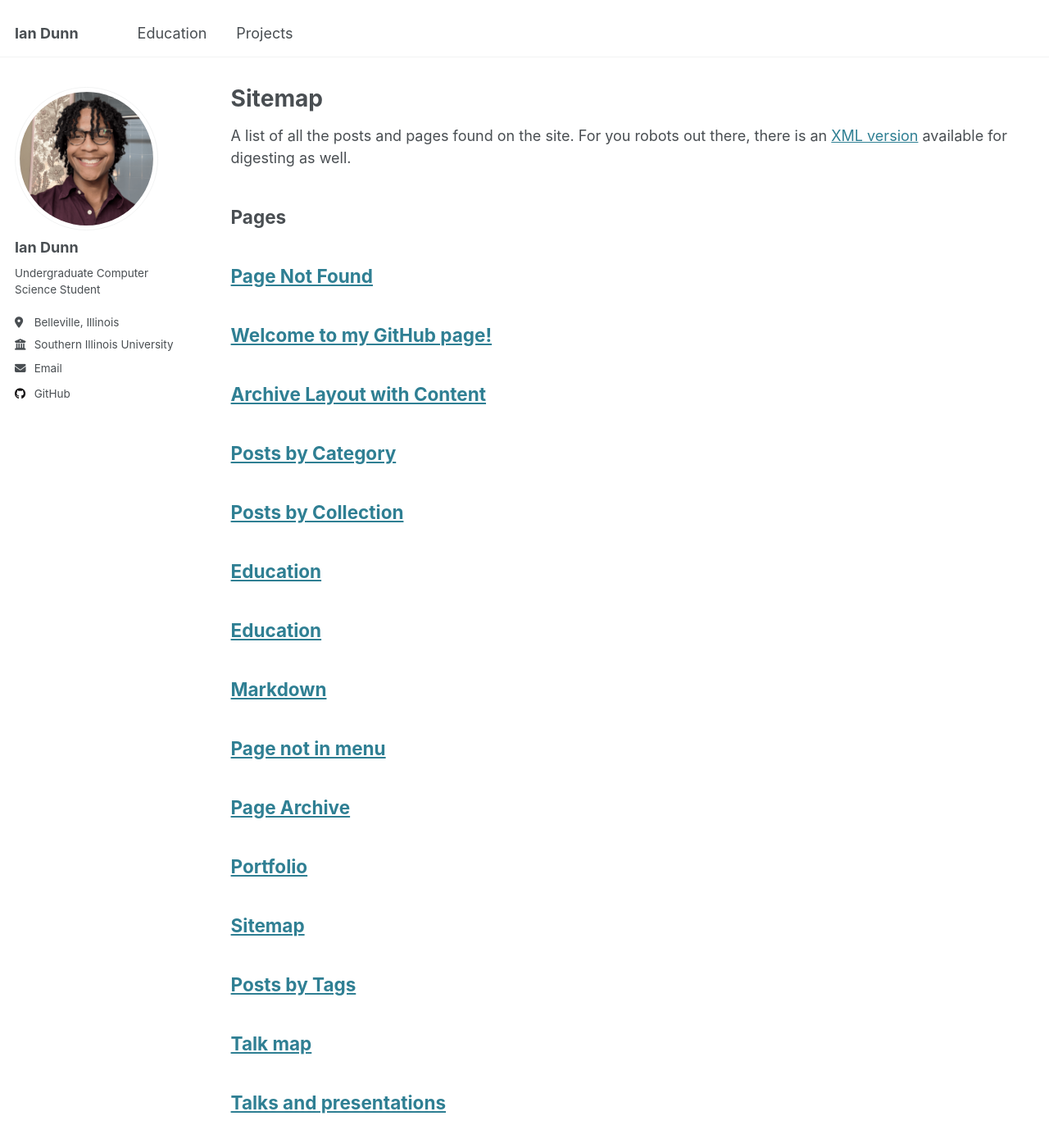
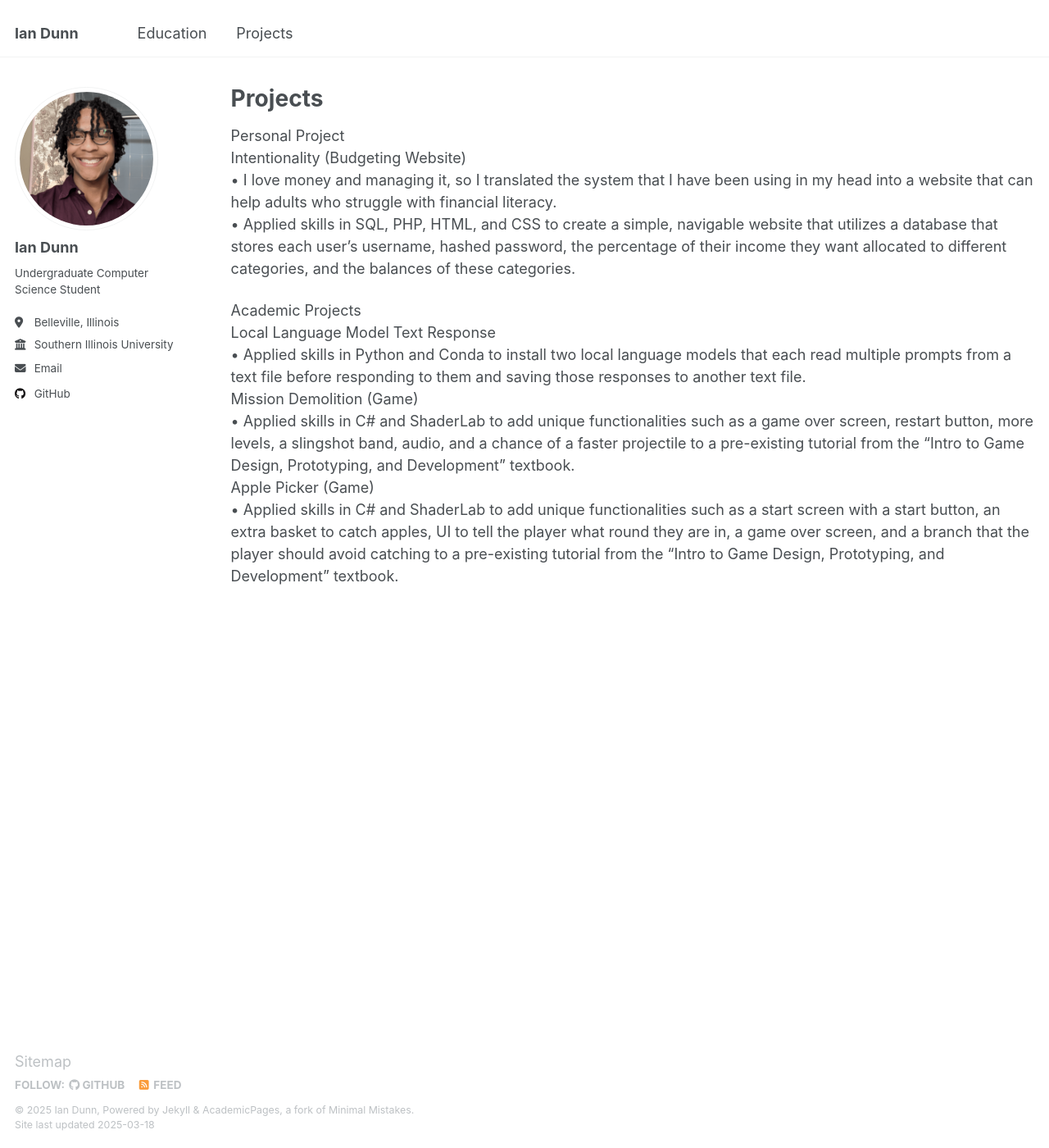
Before and after one commit to 1ntentions/1ntentions.github.io, a Jekyll site: the page built from _pages/sitemap.md, in a window 1280 px wide and 1400 px high. Shown: the whole window at 82% size. Built offline with Jekyll 4.4.1, drawn with Linux system fonts in a browser that asks for light colours; some of the changed text lies outside the part shown.

Commit message:
added projects page

```diff
--- a/_pages/sitemap.md
+++ b/_pages/sitemap.md
@@ -1,37 +1,21 @@
 ---
 layout: archive
-title: "Sitemap"
-permalink: /sitemap/
+title: "Projects"
+permalink: /projects/
 author_profile: true
 ---
 
 {% include base_path %}
 
-A list of all the posts and pages found on the site. For you robots out there, there is an [XML version]({{ base_path }}/sitemap.xml) available for digesting as well.
+Personal Project
+Intentionality (Budgeting Website)
+•	I love money and managing it, so I translated the system that I have been using in my head into a website that can help adults who struggle with financial literacy.
+•	Applied skills in SQL, PHP, HTML, and CSS to create a simple, navigable website that utilizes a database that stores each user’s username, hashed password, the percentage of their income they want allocated to different categories, and the balances of these categories.
 
-<h2>Pages</h2>
-{% for post in site.pages %}
-  {% include archive-single.html %}
-{% endfor %}
-
-<h2>Posts</h2>
-{% for post in site.posts %}
-  {% include archive-single.html %}
-{% endfor %}
-
-{% capture written_label %}'None'{% endcapture %}
-
-{% for collection in site.collections %}
-{% unless collection.output == false or collection.label == "posts" %}
-  {% capture label %}{{ collection.label }}{% endcapture %}
-  {% if label != written_label %}
-  <h2>{{ label }}</h2>
-  {% capture written_label %}{{ label }}{% endcapture %}
-  {% endif %}
-{% endunless %}
-{% for post in collection.docs %}
-  {% unless collection.output == false or collection.label == "posts" %}
-  {% include archive-single.html %}
-  {% endunless %}
-{% endfor %}
-{% endfor %}
+Academic Projects
+Local Language Model Text Response
+•	Applied skills in Python and Conda to install two local language models that each read multiple prompts from a text file before responding to them and saving those responses to another text file.
+Mission Demolition (Game)
+•	Applied skills in C# and ShaderLab to add unique functionalities such as a game over screen, restart button, more levels, a slingshot band, audio, and a chance of a faster projectile to a pre-existing tutorial from the “Intro to Game Design, Prototyping, and Development” textbook.
+Apple Picker (Game)
+•	Applied skills in C# and ShaderLab to add unique functionalities such as a start screen with a start button, an extra basket to catch apples, UI to tell the player what round they are in, a game over screen, and a branch that the player should avoid catching to a pre-existing tutorial from the “Intro to Game Design, Prototyping, and Development” textbook.
```
